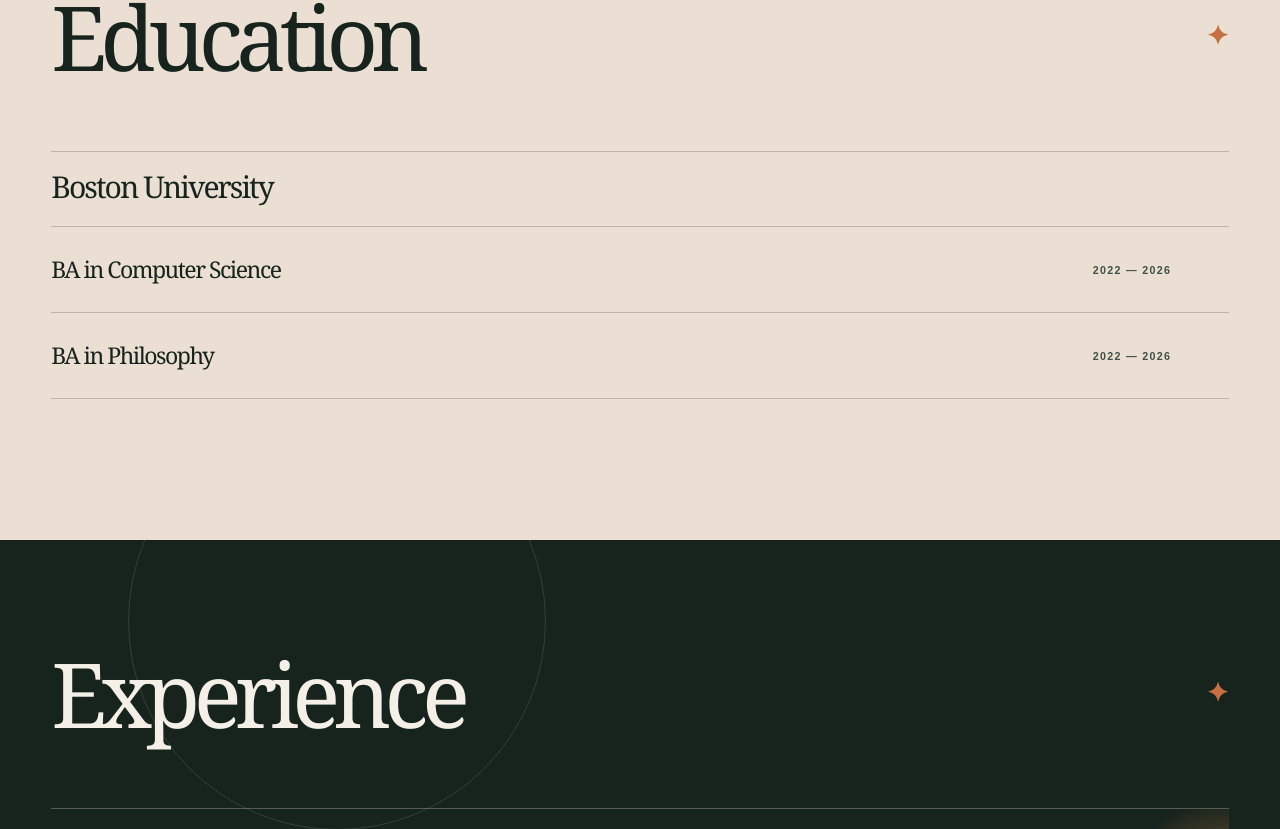
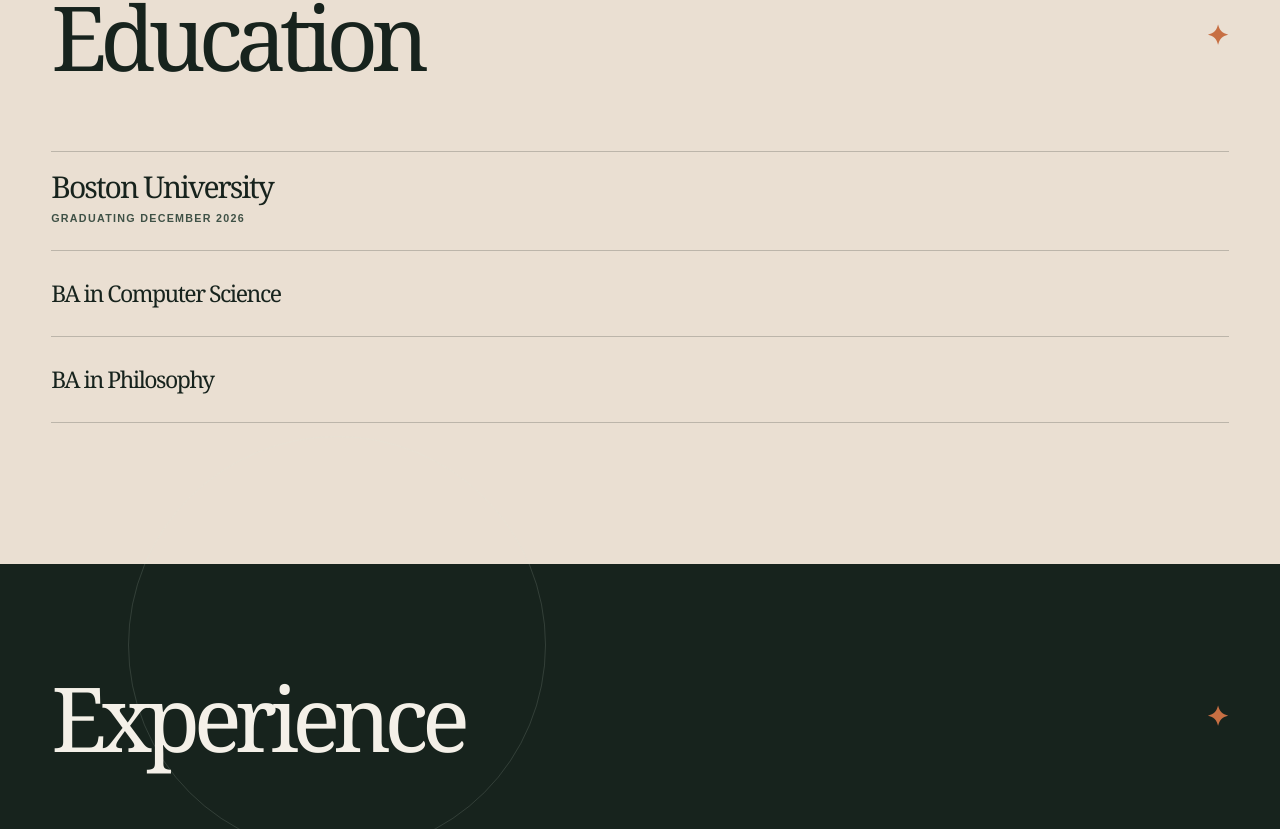
Before and after one commit to kae-chi/kae-chi.github.io, a Next.js app: page / in a window 1280 px wide. Shown: the part 1471-2300 px from the top of the page. Built offline with nearby package versions, Linux system fonts and the light colour scheme.

Commit message:
Finalize portfolio and deploy

```diff
--- a/app/globals.css
+++ b/app/globals.css
@@ -326,6 +326,18 @@
   line-height: 0.91;
 }
 
+.education-school span {
+  display: block;
+  margin-top: 0.7rem;
+  color: var(--soft-ink);
+  font-family: Arial, Helvetica, sans-serif;
+  font-size: 0.67rem;
+  font-weight: 700;
+  letter-spacing: 0.12em;
+  line-height: 1.2;
+  text-transform: uppercase;
+}
+
 .education-degrees {
   border-top: 1px solid var(--line);
 }
@@ -357,10 +369,6 @@
 .education-role:hover h2 {
   color: var(--copper);
   transform: translateX(0.35rem);
-}
-
-.education-role time {
-  color: var(--soft-ink);
 }
 
 .experience {
@@ -830,10 +838,6 @@
     gap: 0.6rem;
   }
 
-  .education-role time {
-    margin-top: 0.6rem;
-  }
-
   .roles {
     display: block;
   }
--- a/app/page.tsx
+++ b/app/page.tsx
@@ -155,15 +155,16 @@
         </div>
 
         <div className="education-roles">
-          <h3 className="education-school">Boston University</h3>
+          <h3 className="education-school">
+            Boston University
+            <span>Graduating December 2026</span>
+          </h3>
           <div className="education-degrees">
             <article className="education-role">
               <h2>BA in Computer Science</h2>
-              <time>2022 — 2026</time>
             </article>
             <article className="education-role">
               <h2>BA in Philosophy</h2>
-              <time>2022 — 2026</time>
             </article>
           </div>
         </div>
```
Also changed, not shown: app/icon.svg (added).
